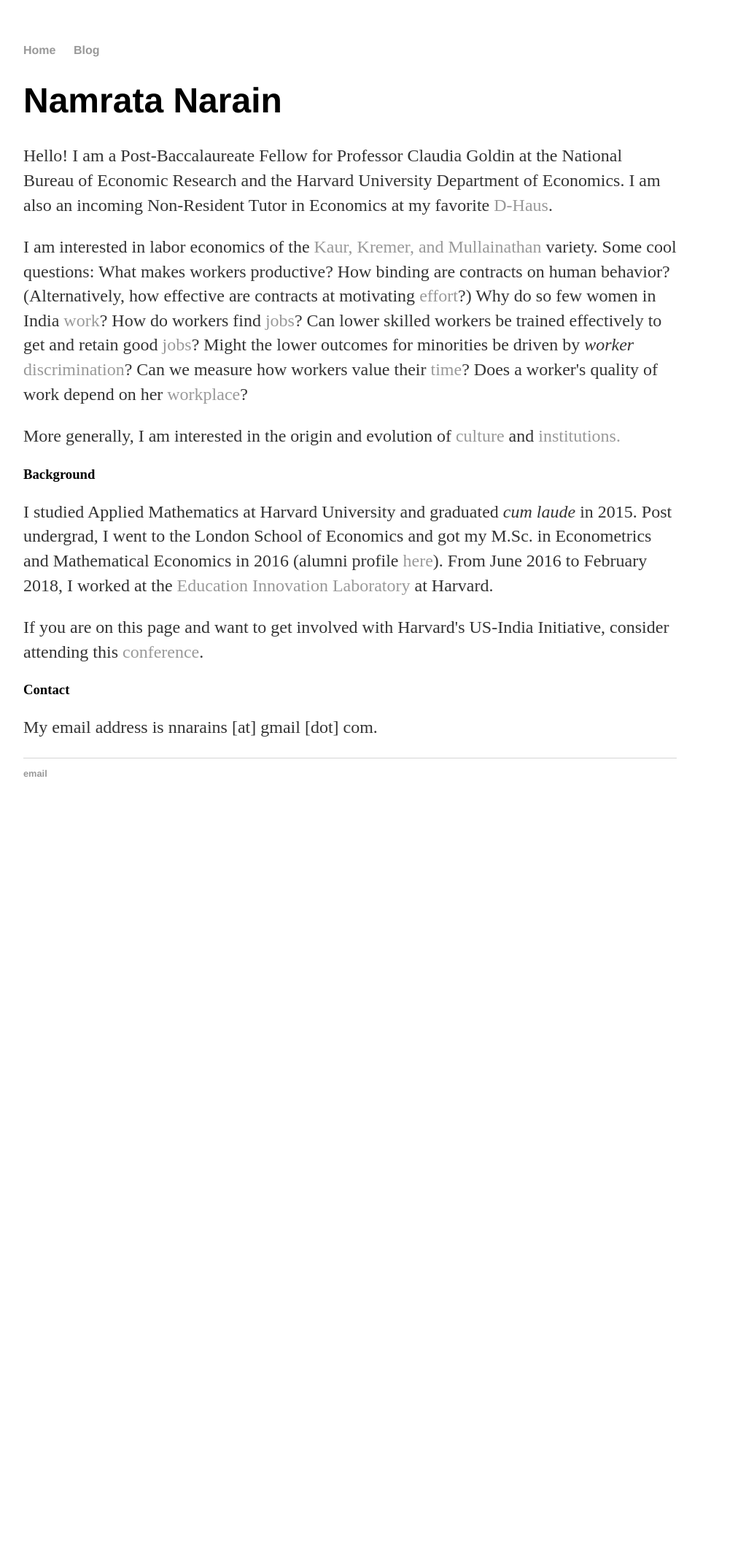
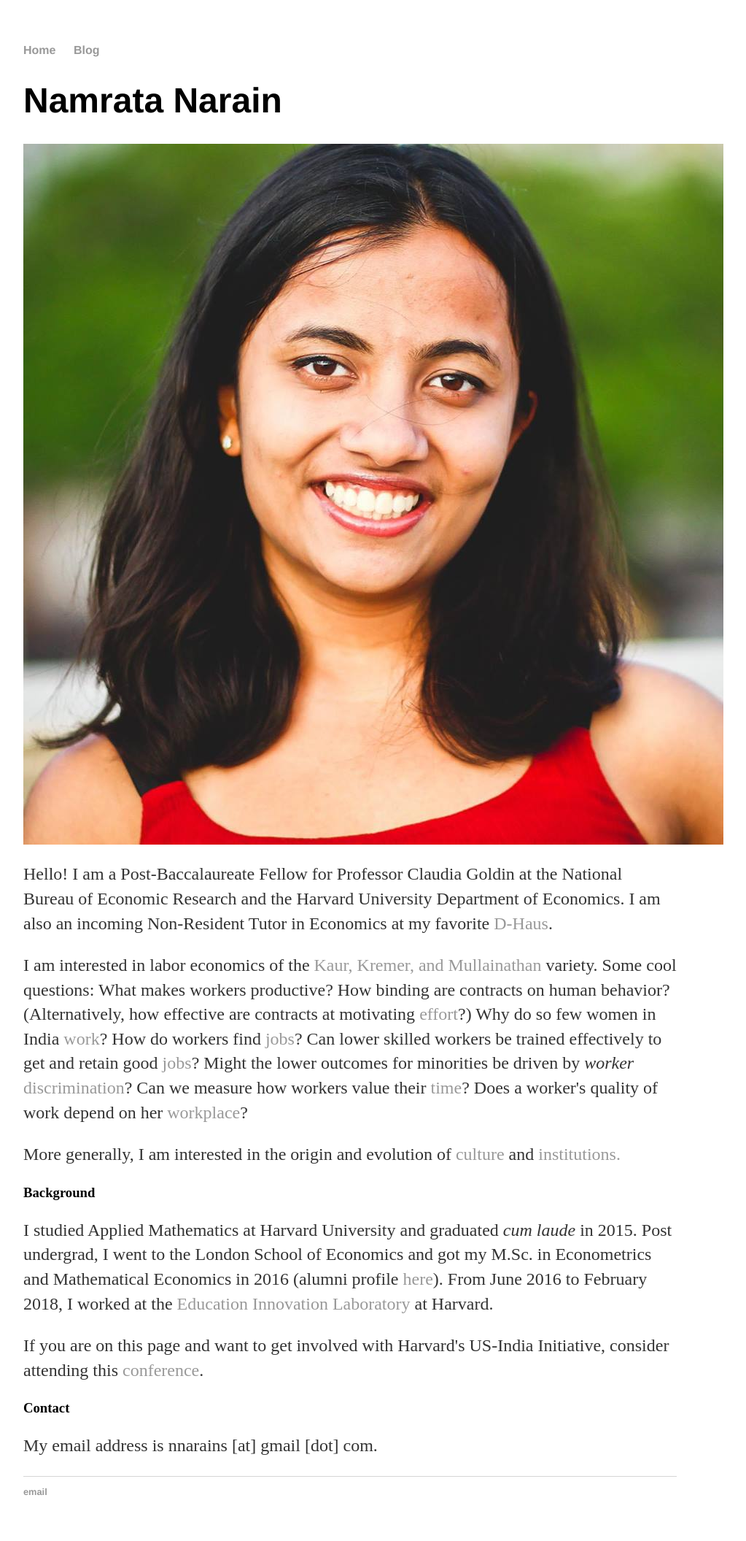
Before and after one commit to namsaxena/namsaxena.github.io, a Jekyll site: the page index.html, which Jekyll copies as it is, in a window 1280 px wide. Shown: the whole page at 73% size, without its empty margins (160-1183 px from the left). Built offline with Jekyll 4.4.1, drawn with Linux system fonts in a browser that asks for light colours; before the commit the page ends 1127 px from its top, so only the background shows below that.

Commit message:
Update index.html

```diff
--- a/index.html
+++ b/index.html
@@ -17,6 +17,7 @@
 	 	 <div class="binder">
 
 			<h1> Namrata Narain </h1>
+			 <img src="https://namsaxena.github.io/images/Narain_Picture.jpg" align="top"/>
 			<p> Hello! I am a Post-Baccalaureate Fellow for Professor Claudia Goldin at the National Bureau of Economic Research and the Harvard University Department of Economics.
 			I am also an incoming Non-Resident Tutor in Economics at my favorite <a href="https://dunster.harvard.edu/">D-Haus</a>.
 			</p>
```
